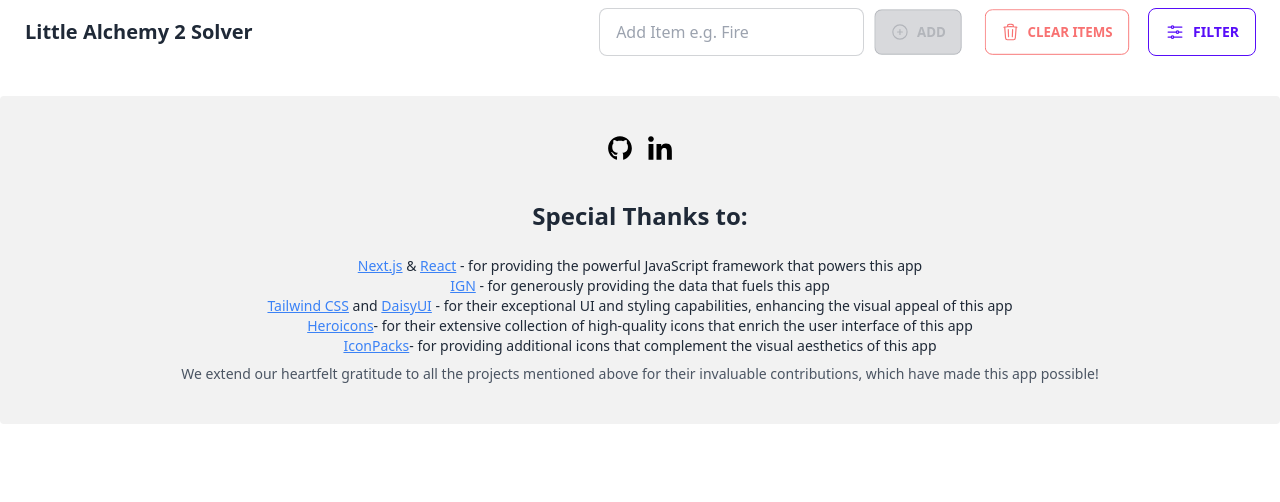
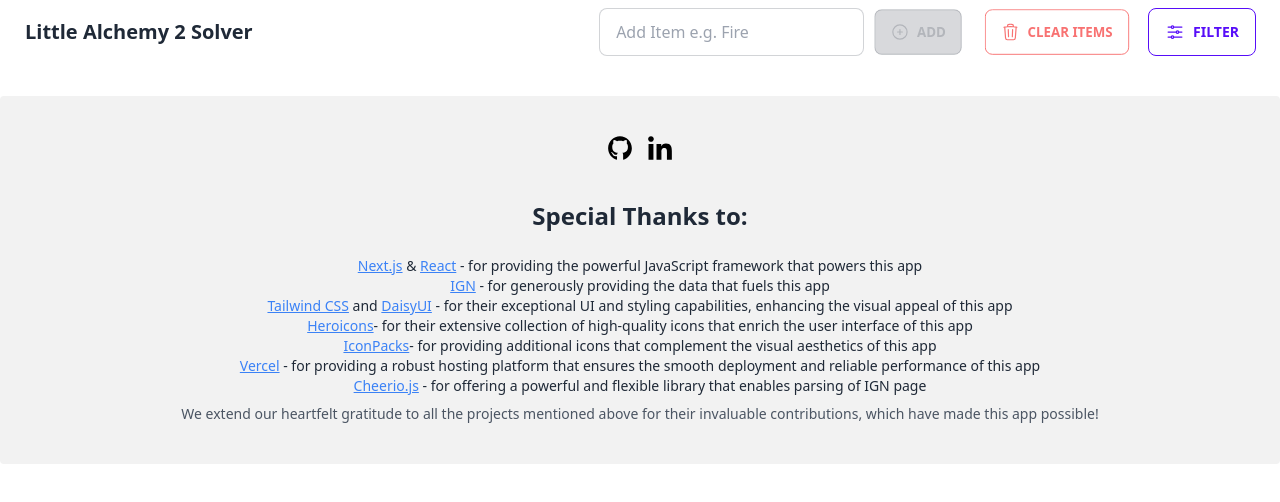
Before and after one commit to Ar0manKhan/little-alchemy-solver, a Next.js app: page / in a window 1280 px wide. Shown: the top 502 px of the page. Built offline with nearby package versions, Linux system fonts and the light colour scheme.

Commit message:
feat: More thanks in footer

```diff
--- a/app/page.tsx
+++ b/app/page.tsx
@@ -410,24 +410,44 @@
             visual appeal of this app
           </li>
           <li>
-            <a
+            <Link
               className="text-blue-500 underline hover:text-blue-700"
               href="https://heroicons.com/"
             >
               Heroicons
-            </a>
+            </Link>
             - for their extensive collection of high-quality icons that enrich
             the user interface of this app
           </li>
           <li>
-            <a
+            <Link
               className="text-blue-500 underline hover:text-blue-700"
               href="https://iconpacks.net/"
             >
               IconPacks
-            </a>
+            </Link>
             - for providing additional icons that complement the visual
             aesthetics of this app
+          </li>
+          <li>
+            <Link
+              href="https://vercel.com/"
+              className="text-blue-500 underline hover:text-blue-700"
+            >
+              Vercel
+            </Link>{" "}
+            - for providing a robust hosting platform that ensures the smooth
+            deployment and reliable performance of this app
+          </li>
+          <li>
+            <Link
+              href="https://cheerio.js.org/"
+              className="text-blue-500 underline hover:text-blue-700"
+            >
+              Cheerio.js
+            </Link>{" "}
+            - for offering a powerful and flexible library that enables parsing
+            of IGN page
           </li>
         </ul>
         <p className="text-sm text-gray-600">
```
